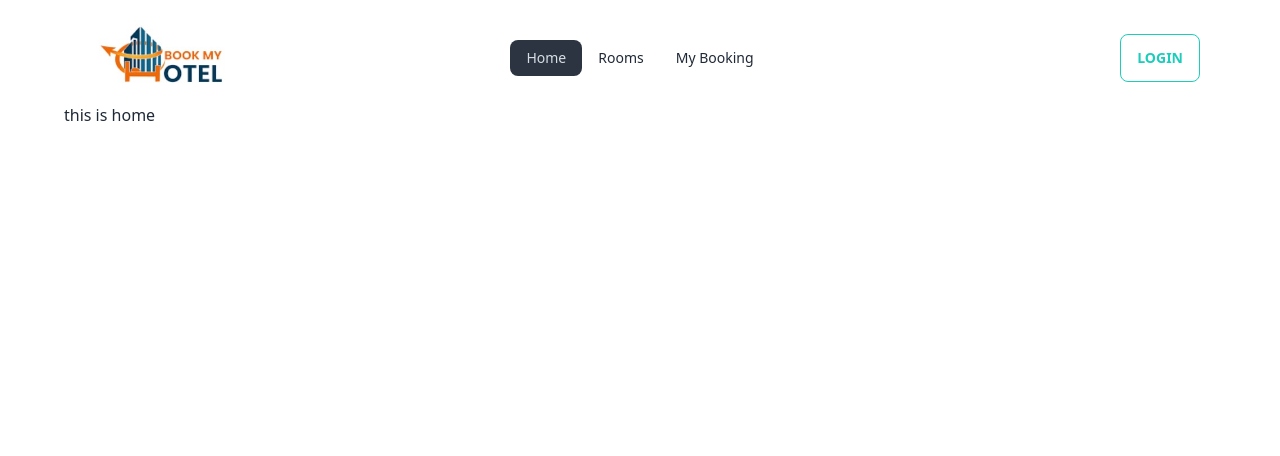
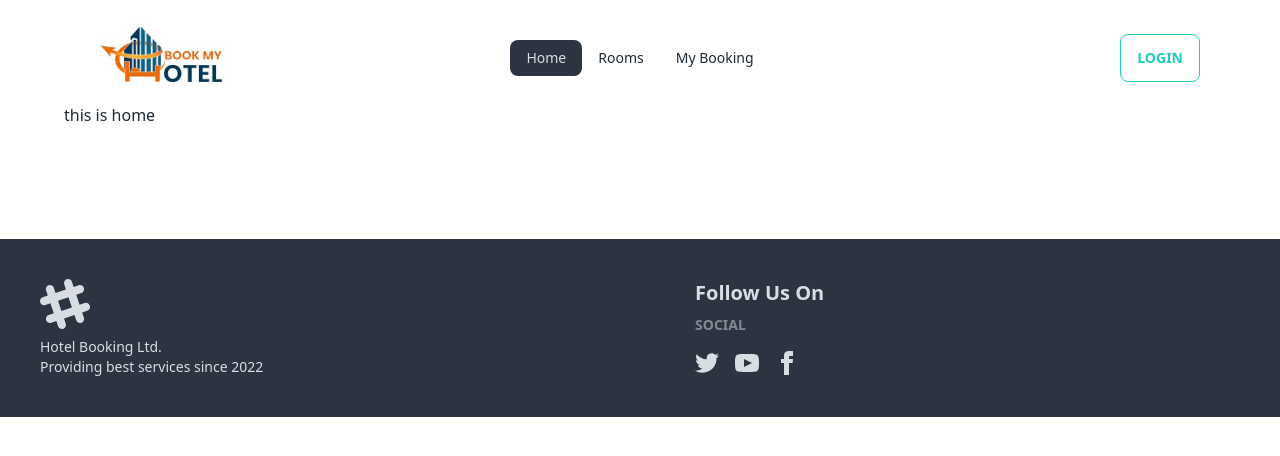
Before and after one commit to Ariful2634/hotel-booking-management-client, a React (Vite) app: page / in a window 1280 px wide. Shown: the top 456 px of the page. Built offline with nearby package versions, Linux system fonts and the light colour scheme; no server answers.

Commit message:
adding footer on the ui

```diff
--- /dev/null
+++ b/src/Components/Pages/Shared/Footer.jsx
@@ -0,0 +1,23 @@
+
+
+const Footer = () => {
+    return (
+        <footer className="footer p-10 bg-neutral text-neutral-content mt-28 mb-4">
+            <aside>
+                <svg width="50" height="50" viewBox="0 0 24 24" xmlns="http://www.w3.org/2000/svg" fillRule="evenodd" clipRule="evenodd" className="fill-current"><path d="M22.672 15.226l-2.432.811.841 2.515c.33 1.019-.209 2.127-1.23 2.456-1.15.325-2.148-.321-2.463-1.226l-.84-2.518-5.013 1.677.84 2.517c.391 1.203-.434 2.542-1.831 2.542-.88 0-1.601-.564-1.86-1.314l-.842-2.516-2.431.809c-1.135.328-2.145-.317-2.463-1.229-.329-1.018.211-2.127 1.231-2.456l2.432-.809-1.621-4.823-2.432.808c-1.355.384-2.558-.59-2.558-1.839 0-.817.509-1.582 1.327-1.846l2.433-.809-.842-2.515c-.33-1.02.211-2.129 1.232-2.458 1.02-.329 2.13.209 2.461 1.229l.842 2.515 5.011-1.677-.839-2.517c-.403-1.238.484-2.553 1.843-2.553.819 0 1.585.509 1.85 1.326l.841 2.517 2.431-.81c1.02-.33 2.131.211 2.461 1.229.332 1.018-.21 2.126-1.23 2.456l-2.433.809 1.622 4.823 2.433-.809c1.242-.401 2.557.484 2.557 1.838 0 .819-.51 1.583-1.328 1.847m-8.992-6.428l-5.01 1.675 1.619 4.828 5.011-1.674-1.62-4.829z"></path></svg>
+                <p>Hotel Booking Ltd.<br />Providing best services since 2022</p>
+            </aside>
+            <nav>
+                <h1 className="font-bold text-xl">Follow Us On</h1>
+                <header className="footer-title">Social</header>
+                <div className="grid grid-flow-col gap-4">
+                    <a><svg xmlns="http://www.w3.org/2000/svg" width="24" height="24" viewBox="0 0 24 24" className="fill-current"><path d="M24 4.557c-.883.392-1.832.656-2.828.775 1.017-.609 1.798-1.574 2.165-2.724-.951.564-2.005.974-3.127 1.195-.897-.957-2.178-1.555-3.594-1.555-3.179 0-5.515 2.966-4.797 6.045-4.091-.205-7.719-2.165-10.148-5.144-1.29 2.213-.669 5.108 1.523 6.574-.806-.026-1.566-.247-2.229-.616-.054 2.281 1.581 4.415 3.949 4.89-.693.188-1.452.232-2.224.084.626 1.956 2.444 3.379 4.6 3.419-2.07 1.623-4.678 2.348-7.29 2.04 2.179 1.397 4.768 2.212 7.548 2.212 9.142 0 14.307-7.721 13.995-14.646.962-.695 1.797-1.562 2.457-2.549z"></path></svg></a>
+                    <a><svg xmlns="http://www.w3.org/2000/svg" width="24" height="24" viewBox="0 0 24 24" className="fill-current"><path d="M19.615 3.184c-3.604-.246-11.631-.245-15.23 0-3.897.266-4.356 2.62-4.385 8.816.029 6.185.484 8.549 4.385 8.816 3.6.245 11.626.246 15.23 0 3.897-.266 4.356-2.62 4.385-8.816-.029-6.185-.484-8.549-4.385-8.816zm-10.615 12.816v-8l8 3.993-8 4.007z"></path></svg></a>
+                    <a><svg xmlns="http://www.w3.org/2000/svg" width="24" height="24" viewBox="0 0 24 24" className="fill-current"><path d="M9 8h-3v4h3v12h5v-12h3.642l.358-4h-4v-1.667c0-.955.192-1.333 1.115-1.333h2.885v-5h-3.808c-3.596 0-5.192 1.583-5.192 4.615v3.385z"></path></svg></a>
+                </div>
+            </nav>
+        </footer>
+    );
+};
+
+export default Footer;
--- a/src/Components/Root/Root.jsx
+++ b/src/Components/Root/Root.jsx
@@ -1,5 +1,6 @@
 import { Outlet } from "react-router-dom";
 import Navbar from "../Pages/Shared/Navbar";
+import Footer from "../Pages/Shared/Footer";
 
 
 const Root = () => {
@@ -9,6 +10,7 @@
            <Navbar></Navbar>
             <Outlet></Outlet>
            </div>
+           <Footer></Footer>
         </div>
     );
 };
```
